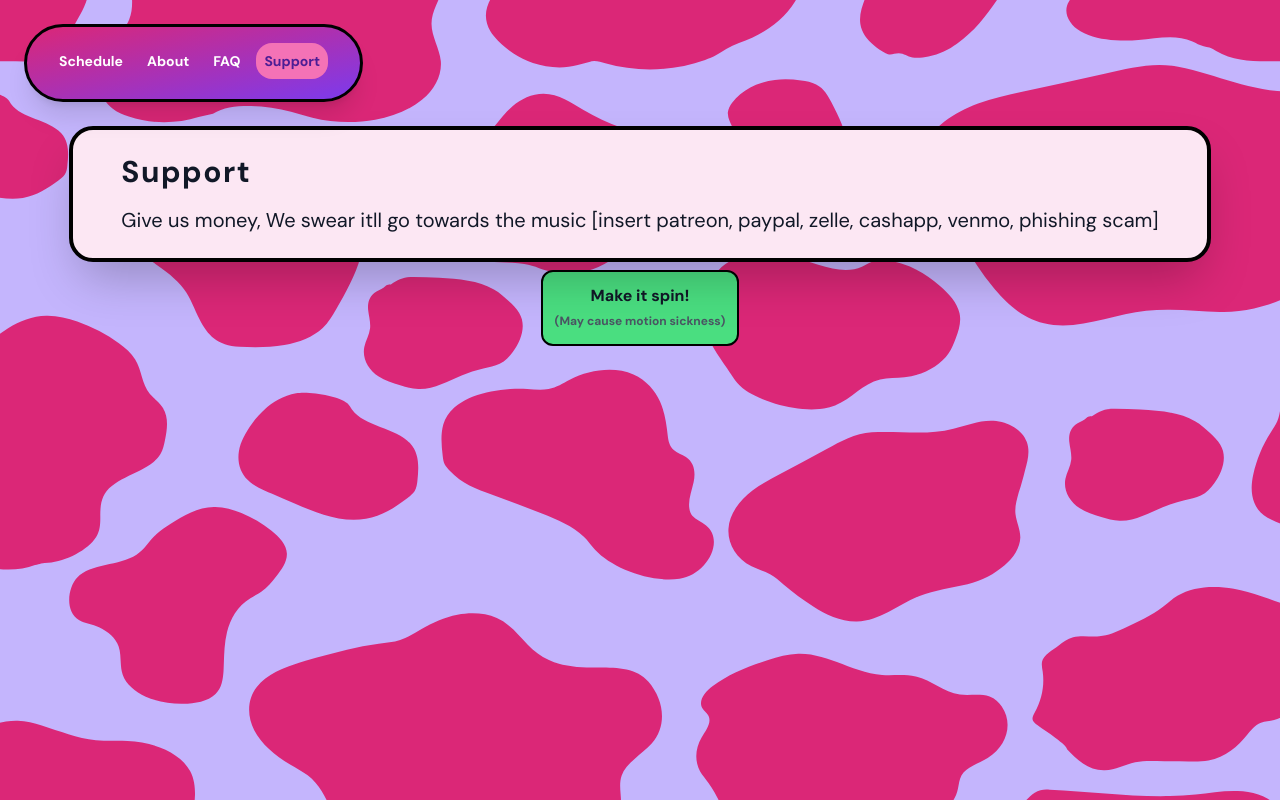
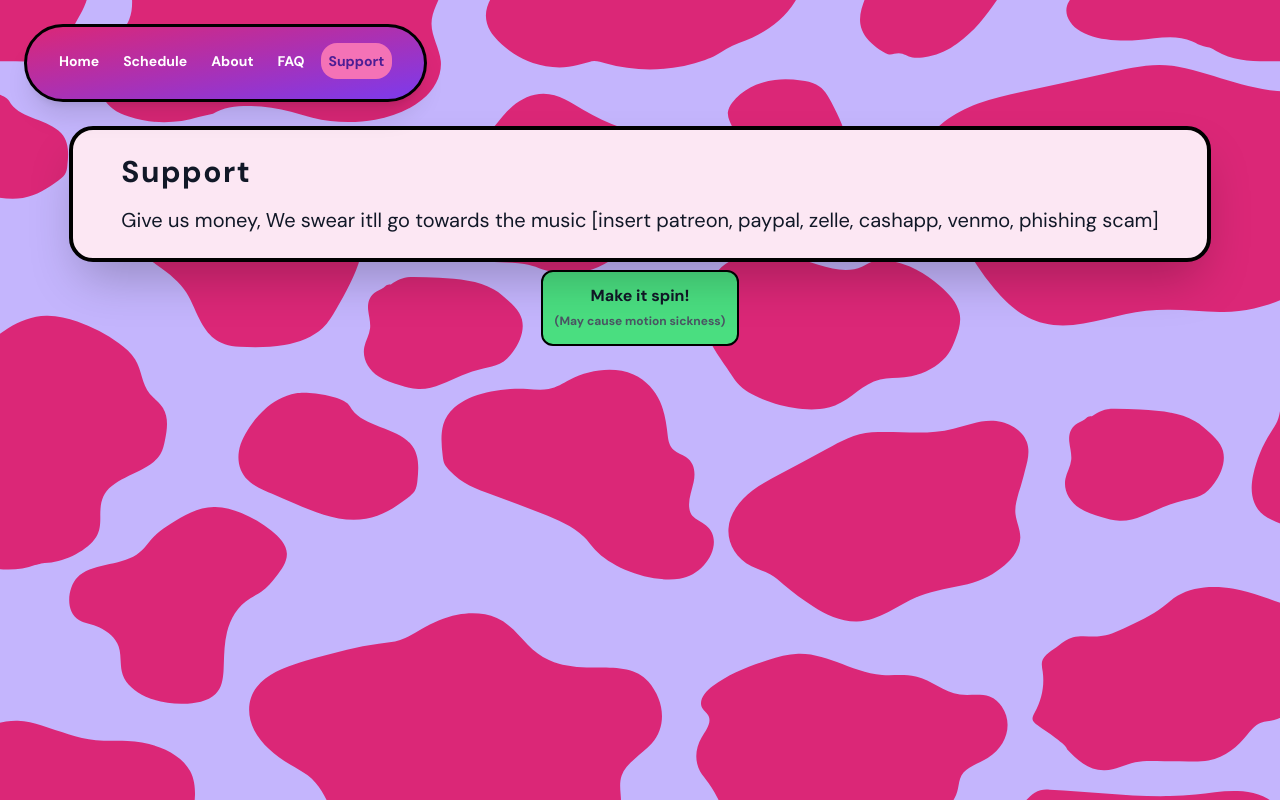
Before and after one commit to BenSievert/milkpatrol, a React (Vite) app: page /support in a window 1280 px wide. Built offline with nearby package versions, Linux system fonts and the light colour scheme.

Commit message:
restore home!

```diff
--- a/src/components/NavBar.tsx
+++ b/src/components/NavBar.tsx
@@ -30,7 +30,7 @@ function NavBar() {
         </svg>
       </div>
       <div className={`${theme.navBar} mt-14 md:mt-0 left-0 absolute md:static z-20 border-[3px] border-black mb-2 md:mb-6 py-4 px-6 rounded-2xl md:rounded-full inline-block  md:w-auto w-full  shadow-xl ${open || `hidden md:inline-block`}`}>
-        {links.slice(1).map((link, i) => (
+        {links.map((link, i) => (
           <Link
             key={i}
             onClick={() => setOpen(false)}
```
